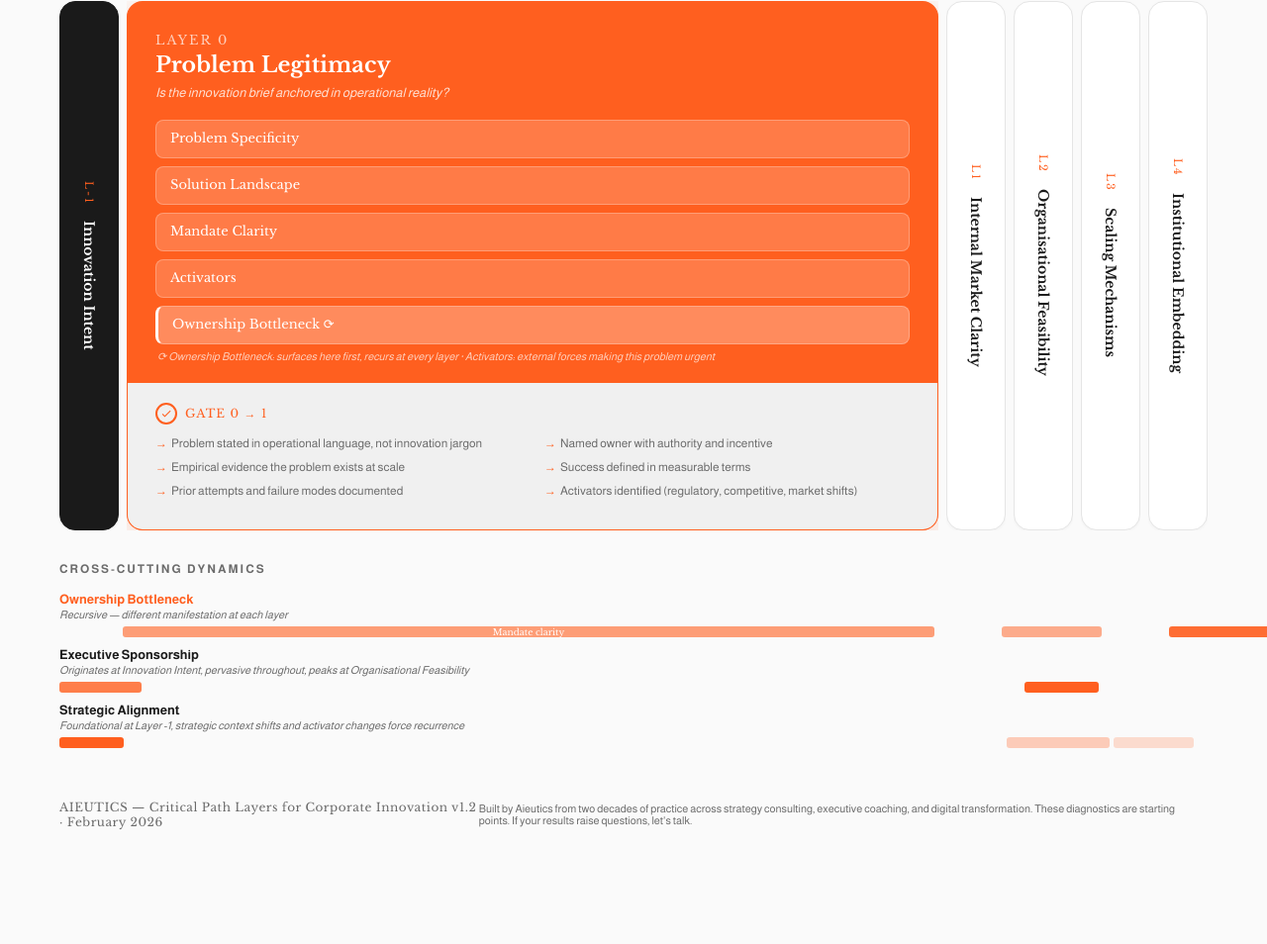
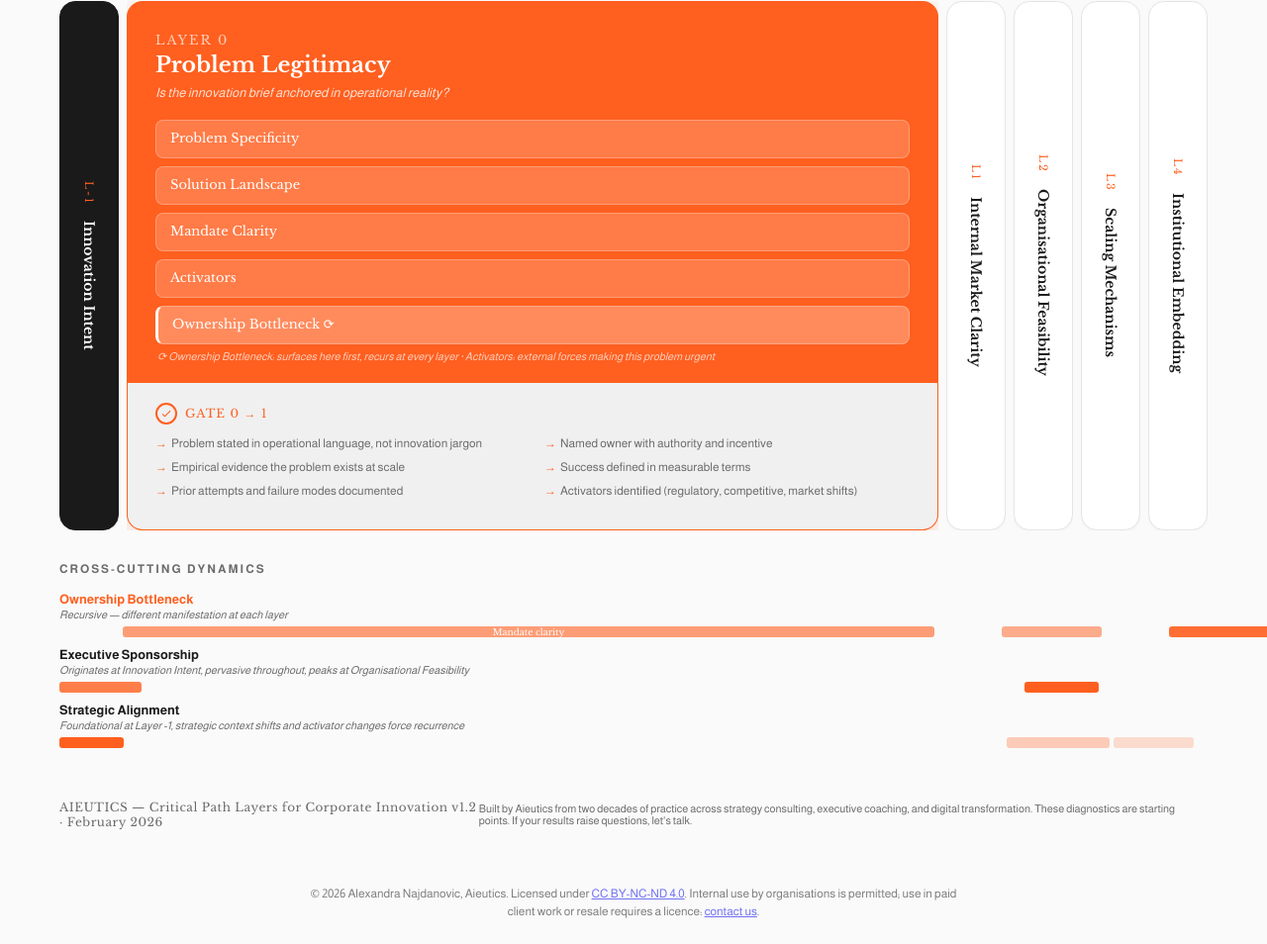
Before and after one commit to Aieutics-com/critical-path-corporate, a plain HTML site: page index.html in a window 1280 px wide. Shown: the part 271-1225 px from the top of the page at 99% size. Before the commit the page ends 1149 px from the top, so only its background shows below. Drawn offline with nearby package versions, Linux system fonts and the light colour scheme.

Commit message:
Add CC BY-NC-ND 4.0 licence and notice
Co-Authored-By: Claude Opus 5.5 <noreply@anthropic.com>

```diff
--- a/index.html
+++ b/index.html
@@ -1033,5 +1033,6 @@
 })();
 </script>
 
+<p class="licence-notice" style="font-size:12px;line-height:1.5;opacity:0.55;text-align:center;max-width:720px;margin:0 auto;padding:16px 24px 24px;position:relative;z-index:10">© 2026 Alexandra Najdanovic, Aieutics. Licensed under <a href="https://creativecommons.org/licenses/by-nc-nd/4.0/" rel="license">CC BY-NC-ND 4.0</a>. Internal use by organisations is permitted; use in paid client work or resale requires a licence: <a href="https://www.aieutics.com">contact us</a>.</p>
 </body>
 </html>
```
Also changed, not shown: 1 other file.
